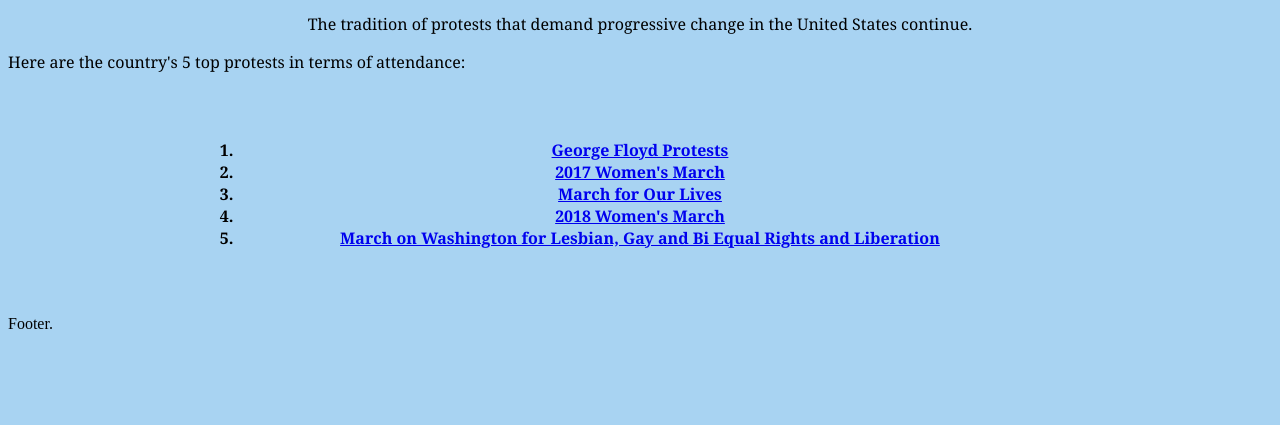
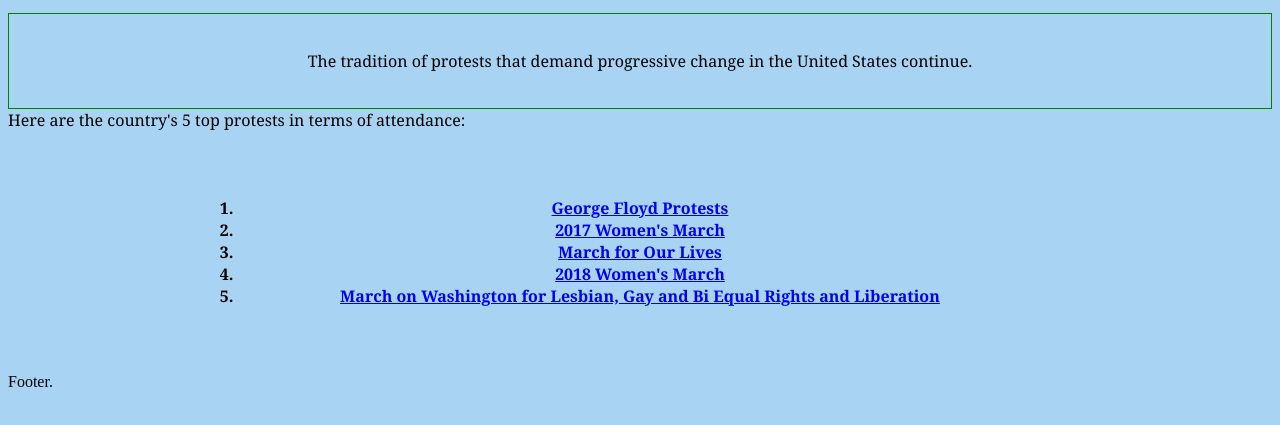
Before and after one commit to clarkadomaitis/Class, a plain HTML site: page docs/index.html in a window 1280 px wide. Shown: the part 133-558 px from the top of the page. Drawn offline with Linux system fonts and the light colour scheme.

Commit message:
Update index.html

```diff
--- a/docs/index.html
+++ b/docs/index.html
@@ -16,9 +16,11 @@
     </figcaption>
 </figure>
 
+<div class="boxed">
 <p>
   The tradition of protests that demand progressive change in the United States continue.
 </p>
+  </div>
 
 <p2>
   Here are the country's 5 top protests in terms of attendance:
```
